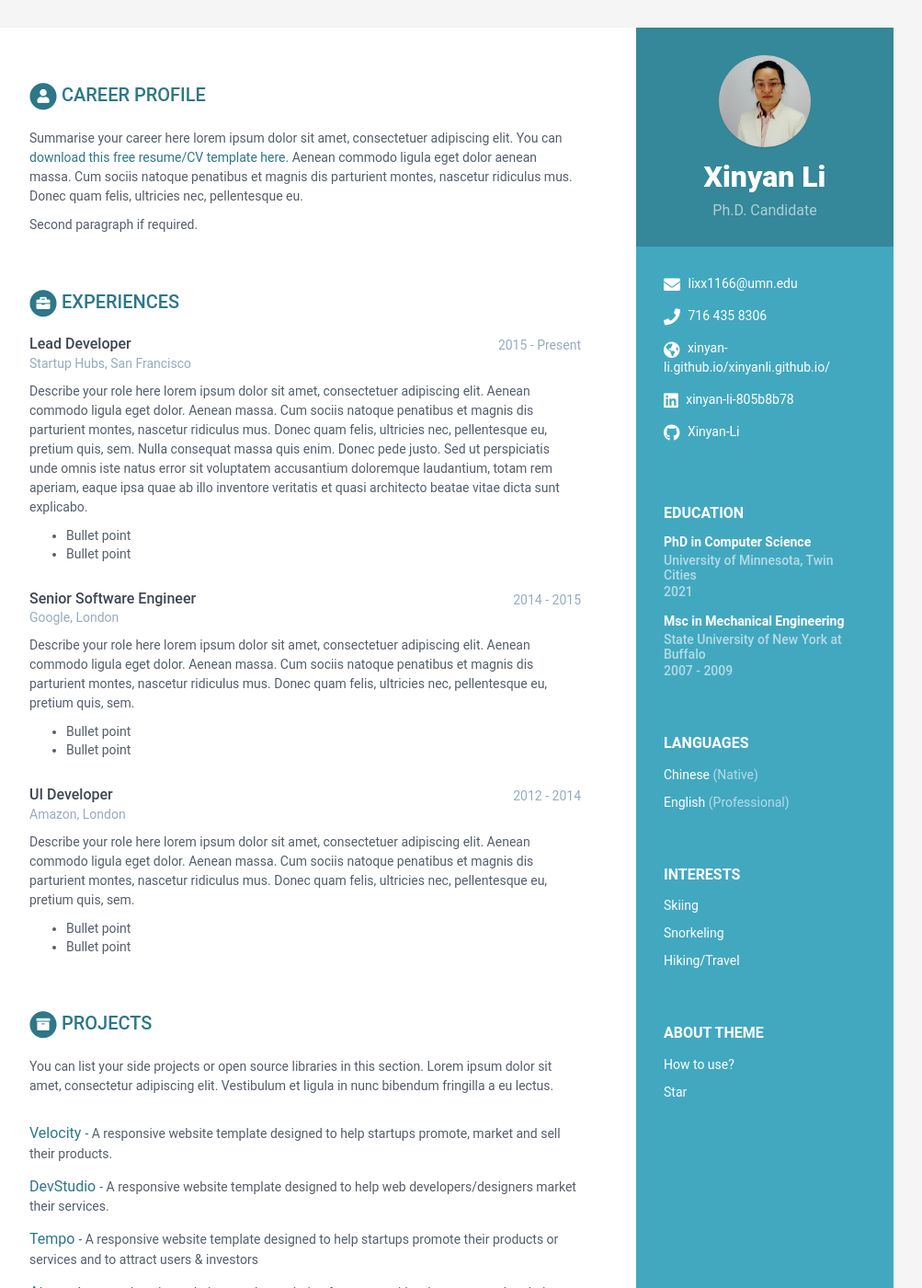
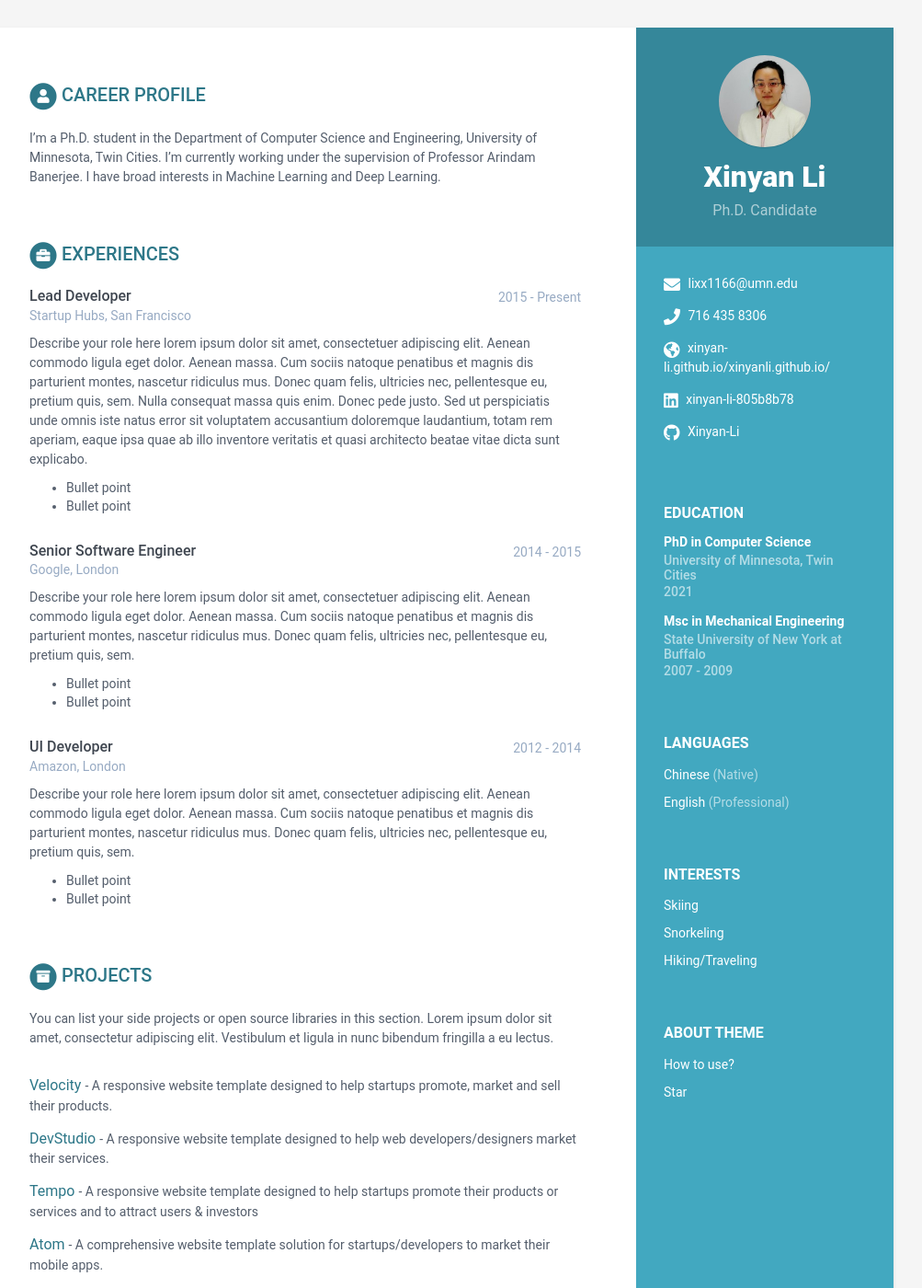
Before and after one commit to Xinyan-Li/xinyanli.github.io, a Jekyll site: the page built from index.html, in a window 1280 px wide and 1400 px high. Shown: the whole window at 92% size, without its empty margins (168-1171 px from the left). Built offline with Jekyll 4.4.1, drawn with Linux system fonts in a browser that asks for light colours.

Commit message:
Update data.yml

```diff
--- a/_data/data.yml
+++ b/_data/data.yml
@@ -35,19 +35,15 @@ sidebar:
       - item: Snorkeling
         link:
 
-      - item: Hiking/Travel
+      - item: Hiking/Traveling
         link:
 
 career-profile:
     title: Career Profile
     summary: |
-      Summarise your career here lorem ipsum dolor sit amet, consectetuer
-      adipiscing elit. You can [download this free resume/CV template here]().
-      Aenean commodo ligula eget dolor aenean massa. Cum sociis natoque
-      penatibus et magnis dis parturient montes, nascetur ridiculus mus.
-      Donec quam felis, ultricies nec, pellentesque eu.
-
-      Second paragraph if required.
+      I'm a Ph.D. student in the Department of Computer Science and Engineering,
+      University of Minnesota, Twin Cities.  I'm currently working under the supervision of
+      Professor Arindam Banerjee. I have broad interests in Machine Learning and Deep Learning.
 
 education:
     - degree: PhD in Computer Science
```
